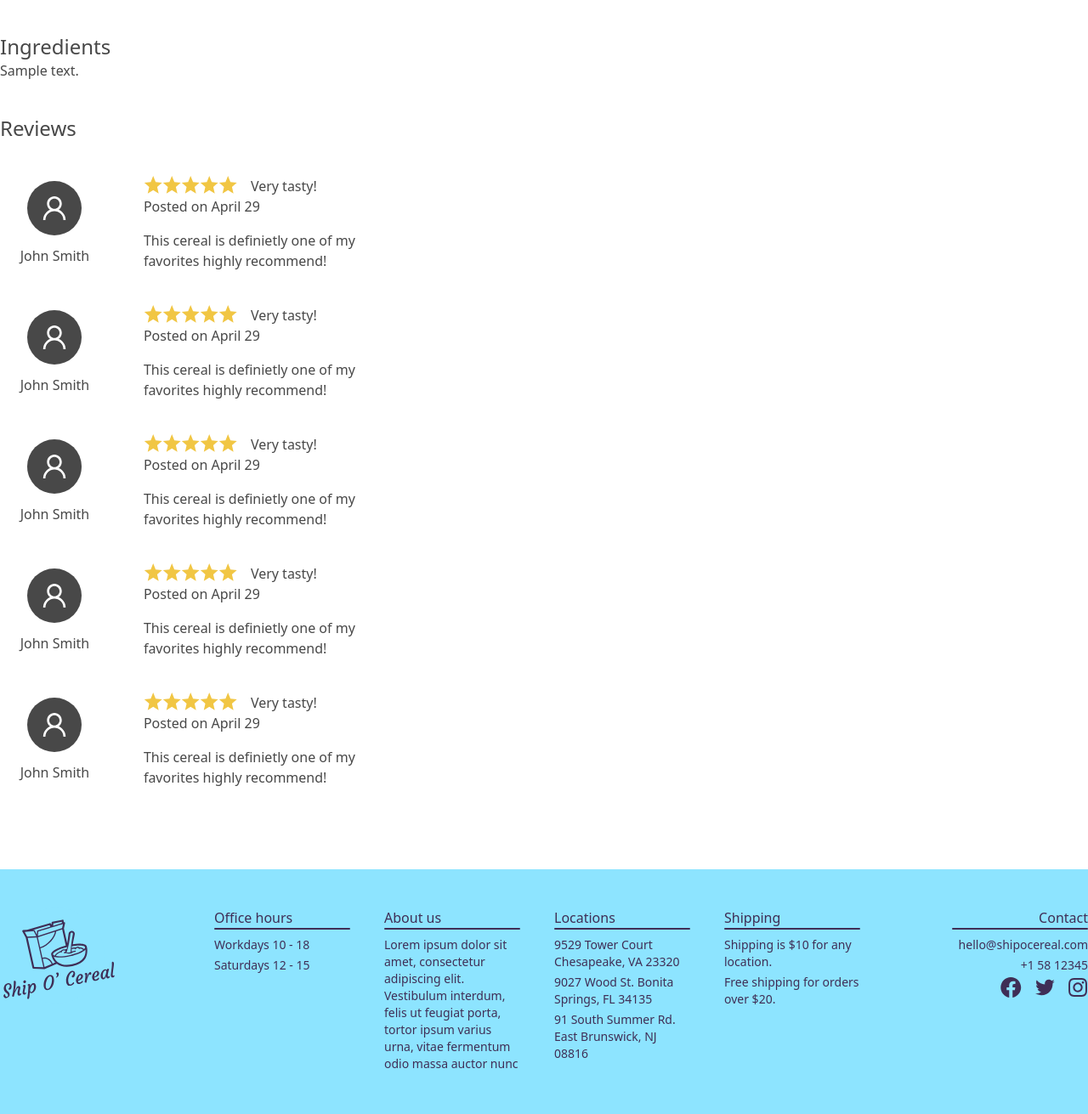
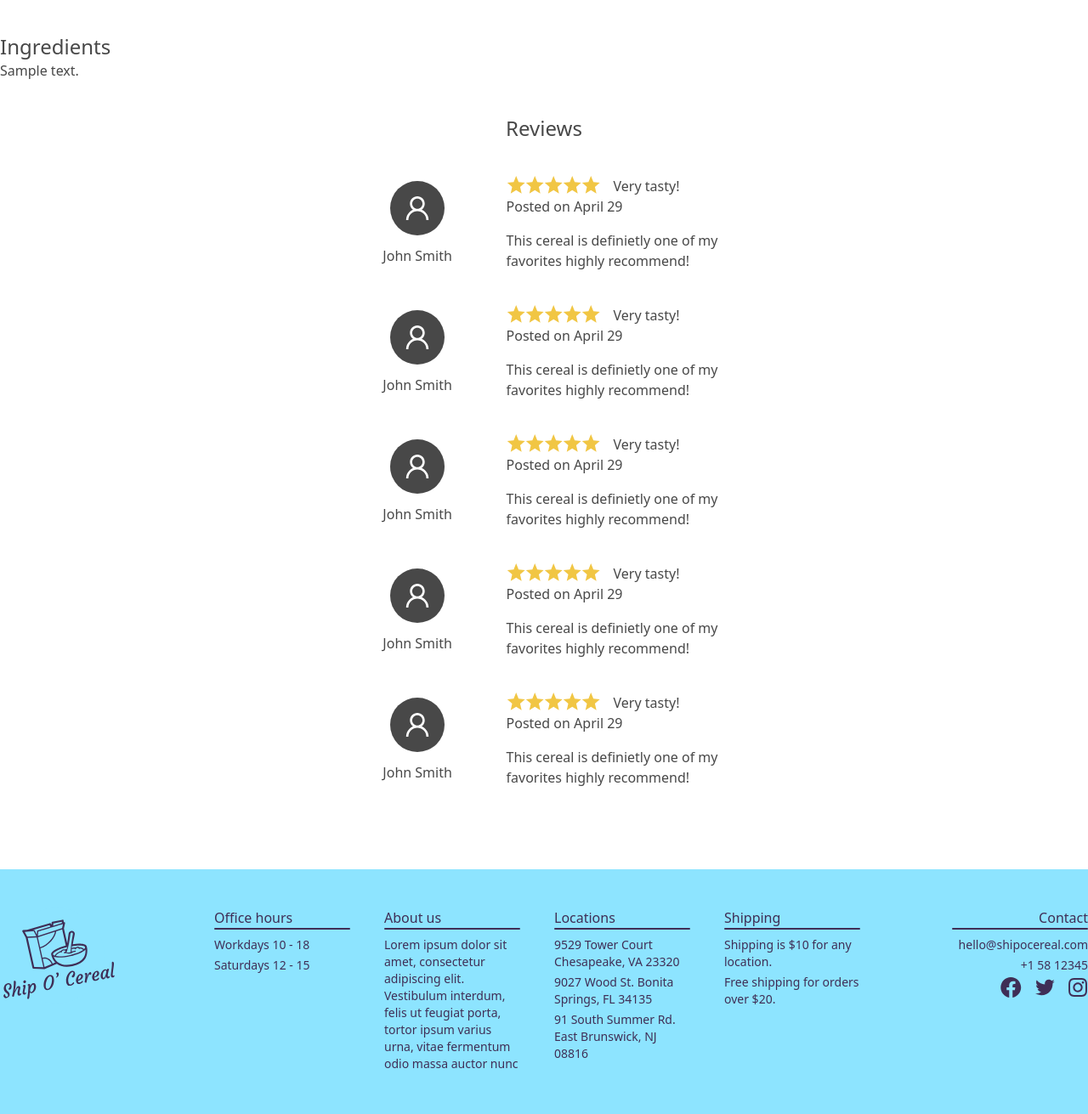
Before and after one commit to MattiMatt8/ship-o-cereal, a Django app: page /products/1 in a window 1280 px wide. Shown: the part 714-2025 px from the top of the page at 85% size. Run offline with Django 3.2, Linux system fonts and the light colour scheme; tables that the repository leaves empty hold one stand-in row (values such as "Sample post"); style sheets or scripts are compiled from the project's sources.

Commit message:
Fix product details

```diff
--- a/templates/product_details.html
+++ b/templates/product_details.html
@@ -9,7 +9,6 @@
           class="object-cover object-center w-96 h-96 rounded-t-md"
           src="{% static 'images/' %}{{ product.category.name }}/{{ product.image_set.first.name }}"
         />
-        <span class="font-light text-sm">Product number: {{ product.id }}</span>
       </div>
       <!-- META DATA -->
       <div class="ml-16 flex flex-col justify-between w-96">
@@ -72,6 +71,8 @@
         </div>
       </div>
     </div>
+    <span class="font-light text-sm">Product number: {{ product.id }}</span>
+
     <!-- END Image and meta data -->
     <div class="flex flex-row w-72 mt-4">
       <img
@@ -97,8 +98,8 @@
     <!-- END Nutrition stuff -->
 
     <!-- START Reviews -->
-    <div class="flex flex-col mt-10 w-1/3">
-      <h1 class="text-2xl font-medium">Reviews</h1>
+    <div class="flex flex-col mt-10 w-1/3 mx-auto">
+      <h1 class="text-2xl font-medium text-center">Reviews</h1>
       <!-- START Single review -->
         {% include 'components/product_review.html' %}
         {% include 'components/product_review.html' %}
```
